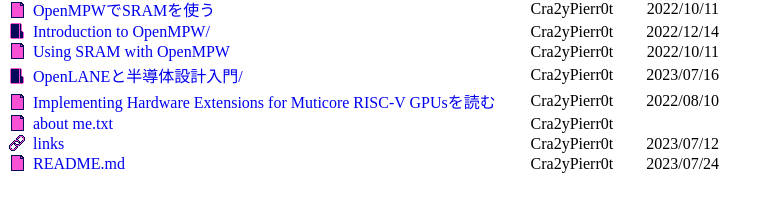
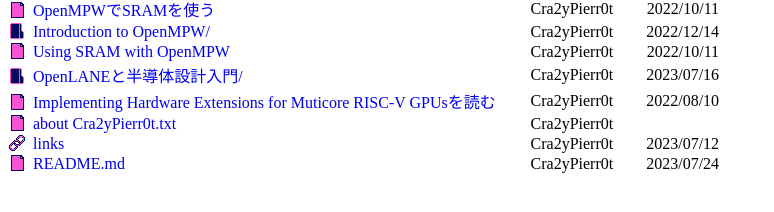
Before and after one commit to VLSI-JP/VLSI-JP.github.io, a Jekyll site: the page built from index.html, in a window 1280 px wide. Shown: the part 503-715 px from the top of the page, without its empty margins (0-774 px from the left). Built offline with Jekyll 4.4.1, drawn with Linux system fonts in a browser that asks for light colours.

Commit message:
add about me file

```diff
--- a/_data/article_list.yml
+++ b/_data/article_list.yml
@@ -88,10 +88,10 @@
   date: 2022/08/10
   link: RISCVGPU.html
 
-- title: about me.txt
+- title: about Cra2yPierr0t.txt
   author: Cra2yPierr0t
   date:
-  link: about.html
+  link: about_Cra2yPierr0t.html
 
 - title: links
   author: Cra2yPierr0t
--- a/about.md
+++ b/about_Cra2yPierr0t.md
@@ -1,6 +1,6 @@
 ---
 layout: default
-title: About me
+title: About Cra2yPierr0t
 ---
 ## Profile
 - Student at Information Security Engineering Program, University of Electro-Communications
```
